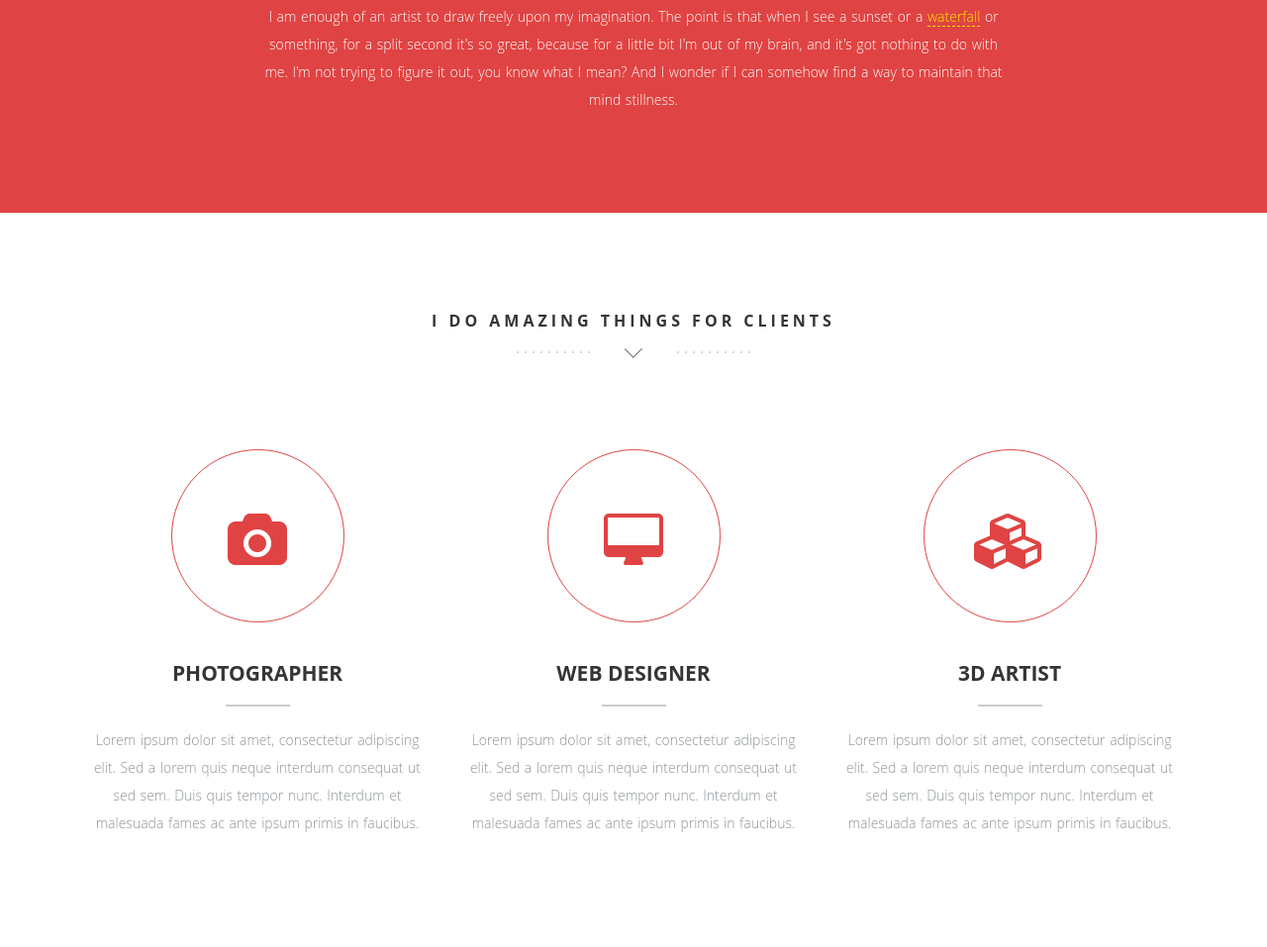
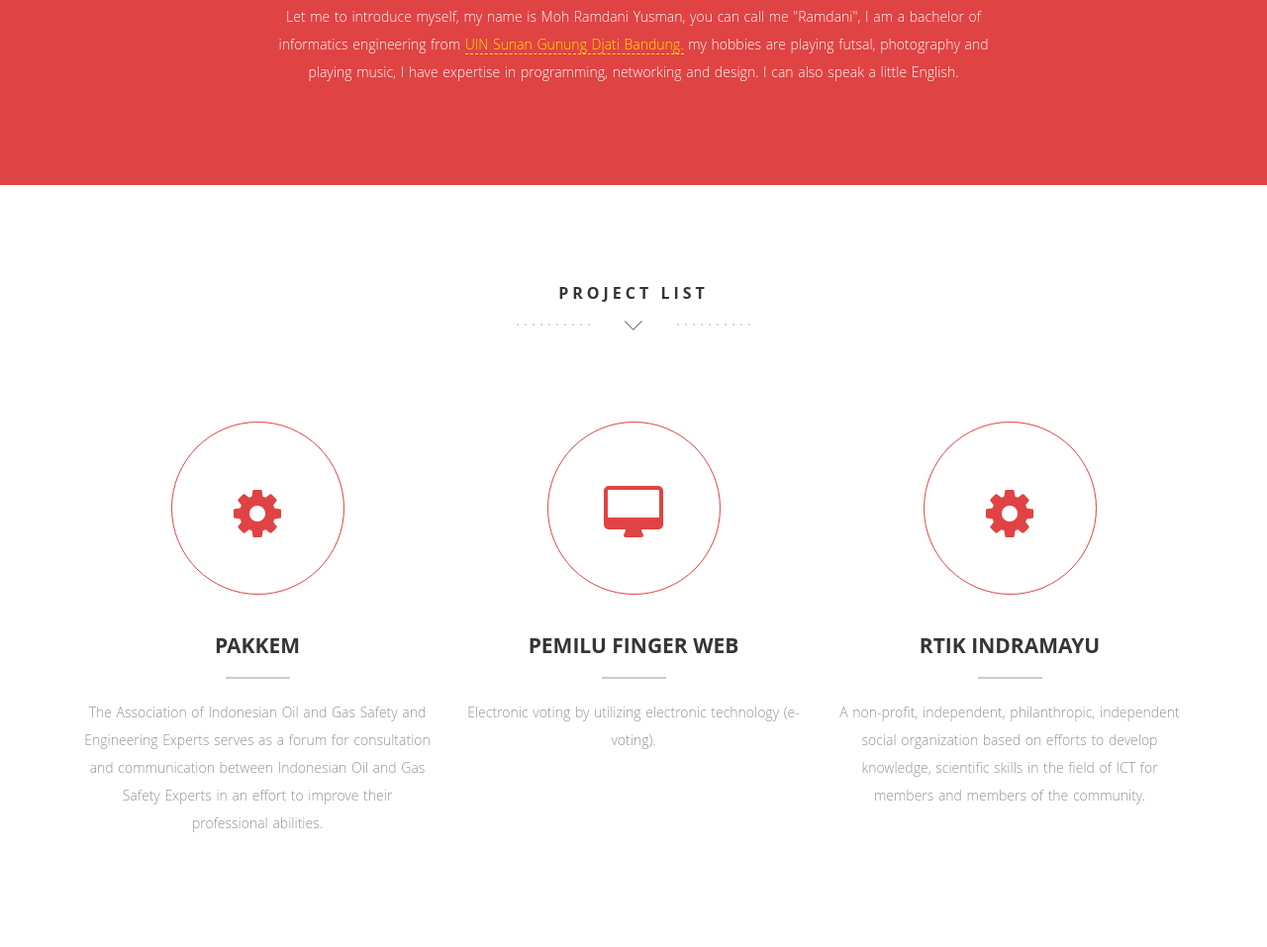
Before and after one commit to MohRamdaniYusman/MohRamdaniYusman.github.io, a plain HTML site: page index.html in a window 1280 px wide. Shown: the part 1115-2072 px from the top of the page at 99% size. Drawn offline with nearby package versions, Linux system fonts and the light colour scheme; some packages are replaced by stand-ins of ours.

Commit message:
fix view

```diff
--- a/index.html
+++ b/index.html
@@ -2,8 +2,9 @@
 <html lang="en">
 	<head>
 		<meta charset="utf-8">
-		<meta http-equiv="X-UA-Compatible" content="IE=edge">
-		<meta name="viewport" content="width=device-width, initial-scale=1">
+	 	<meta http-equiv="X-UA-Compatible" content="IE=edge">
+		<!-- <meta name="viewport" content="width=device-width, initial-scale=1"> 	 -->
+		<meta name="viewport" content="width=1024">
 		<!-- Website Title -->
 		<title>@mohramy_ | Moh Ramdani Yusman</title>
 		<!-- Bootstrap -->
@@ -28,7 +29,29 @@
 		<script src="assets/html5shiv/html5shiv.js"></script>
 		<script src="assets/respond/respond.min.js"></script>
 		<![endif]-->
+
 	</head>
+
+	<style>
+
+	/*Untuk tampilan Android*/
+	@media (max-width:629px) {
+	  img#hero {
+	    display: none;
+	  }
+	}
+
+	@media (max-width:629px) {
+	  h2#forandroid {
+	    text-align: center;
+	    font-size: 28px;
+
+	  }
+	}
+
+
+	</style>
+
 	<body id="top">
 		<!-- ****************************** Preloader ************************** -->
 		<div id="preloader"></div>
@@ -56,9 +79,9 @@
 					</div><!--/row-->
 					</div><!--/container-->
 					<!-- Header Image -->
-					<section class="hero" id="hero">
+					 <section class="hero" id="hero">
 						<div class="container">
-							<!-- Slider Button (don't edit!)-->
+							<!-- Slider Button (don't edit!) -->
 							<div class="row">
 								<div class="col-md-12 text-right navicon">
 									<a id="nav-toggle" class="nav_slide_button" href="index.html#"><span></span></a>
@@ -70,9 +93,9 @@
 									<h1 class="animated fadeInDown" style="font-size: 100px">
 									<span style="color:#E04343;">M</span>oh<br/>
 									<span style="font-size: 110px">Ram<span style="color:#FFE800">d</span>ani</span><br>Yusman
-									</h1><!-- Title -->
+									</h1>
 
-									<h3 class="animated fadeInUp delay-05s"><span class="rotate">Full Stack Developer,Desainer Grafis,Network Architect</span></h3><!-- Text Rotator -->
+									<h3 class="animated fadeInUp delay-05s"><span class="rotate">Full Stack Developer,Desainer Grafis,Network Architect</span></h3>
 
 								</div>
 							</div>
@@ -106,7 +129,7 @@
 							<div class="col-md-8 col-md-offset-2 wp1">
 								<h1 class="arrow">A little <span>about</span> me</h1><!-- Headline -->
 								<!-- about / welcome text -->
-								<p>I am enough of an artist to draw freely upon my imagination. The point is that when I see a sunset or a <a href="#">waterfall</a> or something, for a split second it's so great, because for a little bit I'm out of my brain, and it's got nothing to do with me. I'm not trying to figure it out, you know what I mean? And I wonder if I can somehow find a way to maintain that mind stillness.</p>
+								<p>Let me to introduce myself, my name is Moh Ramdani Yusman, you can call me "Ramdani", I am a bachelor of informatics engineering from <a href="https://uinsgd.ac.id/" target="_blank">UIN Sunan Gunung Djati Bandung.</a> my hobbies are playing futsal, photography and playing music, I have expertise in programming, networking and design. I can also speak a little English.</p>
 							</div>
 						</div>
 					</div>
@@ -119,7 +142,7 @@
 						<!-- Headline -->
 						<div class="row">
 							<div class="col-md-12">
-								<h1 class="arrow">I do amazing things for clients</h1>
+								<h1 class="arrow">Project List</h1>
 							</div>
 						</div>
 						<div class="row">
@@ -128,29 +151,26 @@
 									<!-- Service Box 1 -->
 									<div class="col-md-4 wp2 item">
 										<div class="icon">
-											<i class="fa fa-camera"></i><!-- Icon -->
+											<i class="fa fa-cog"></i><!-- Icon -->
 										</div>
-										<h2>Photographer</h2><!-- Title -->
-										<p>Lorem ipsum dolor sit amet, consectetur adipiscing elit. Sed a lorem quis neque interdum consequat ut sed sem. Duis quis tempor nunc. Interdum et malesuada fames ac ante ipsum
-											primis in faucibus.</p><!-- Description -->
+										<h2>Pakkem</h2><!-- Title -->
+										<p>The Association of Indonesian Oil and Gas Safety and Engineering Experts serves as a forum for consultation and communication between Indonesian Oil and Gas Safety Experts in an effort to improve their professional abilities.</p><!-- Description -->
 										</div>
 										<!-- Service Box 2 -->
 										<div class="col-md-4 wp2 item delay-05s">
 											<div class="icon">
 												<i class="fa fa-desktop"></i><!-- Icon -->
 											</div>
-											<h2>Web Designer</h2><!-- Title -->
-											<p>Lorem ipsum dolor sit amet, consectetur adipiscing elit. Sed a lorem quis neque interdum consequat ut sed sem. Duis quis tempor nunc. Interdum et malesuada fames ac ante ipsum
-												primis in faucibus.</p><!-- Description -->
+											<h2>Pemilu Finger web</h2><!-- Title -->
+											<p>Electronic voting by utilizing electronic technology (e-voting).</p><!-- Description -->
 											</div>
 											<!-- Service Box 3 -->
 											<div class="col-md-4 wp2 item delay-1s">
 												<div class="icon">
-													<i class="fa fa-cubes"></i><!-- Icon -->
+													<i class="fa fa-cog"></i><!-- Icon -->
 												</div>
-												<h2>3D Artist</h2><!-- Title -->
-												<p>Lorem ipsum dolor sit amet, consectetur adipiscing elit. Sed a lorem quis neque interdum consequat ut sed sem. Duis quis tempor nunc. Interdum et malesuada fames ac ante ipsum
-													primis in faucibus.</p><!-- Description -->
+												<h2>RTIK Indramayu</h2><!-- Title -->
+												<p>A non-profit, independent, philanthropic, independent social organization based on efforts to develop knowledge, scientific skills in the field of ICT for members and members of the community.</p><!-- Description -->
 												</div>
 											</div>
 											<div class="clearfix"></div>
@@ -223,6 +243,8 @@
 											</div>
 										</div>
 									</div>
+
+
 									<!-- PORTFOLIO ITEM END -->
 
 									<!-- PORTFOLIO ITEM 2 -->
@@ -617,7 +639,7 @@
 									center: new google.maps.LatLng(40.68961985411178, -74.01618003845215), // New York
 									// How you would like to style the map.
 									// This is where you would paste any style found on Snazzy Maps.
-																																																						styles: [	{		featureType:'water',		stylers:[{color:'#F2F2F2'},{visibility:'on'}]	},{		featureType:'landscape',		stylers:[{color:'#FFFFFF'}]	},{		featureType:'road',		stylers:[{saturation:-100},{lightness:45}]	},{		featureType:'road.highway',		stylers:[{visibility:'simplified'}]	},{		featureType:'road.arterial',		elementType:'labels.icon',		stylers:[{visibility:'off'}]	},{		featureType:'administrative',		elementType:'labels.text.fill',		stylers:[{color:'#ADADAD'}]	},{		featureType:'transit',		stylers:[{visibility:'off'}]	},{		featureType:'poi',		stylers:[{visibility:'off'}]	}]
+											]
 									};
 									// Get the HTML DOM element that will contain your map
 									// We are using a div with id="map" seen below in the <body>
```
